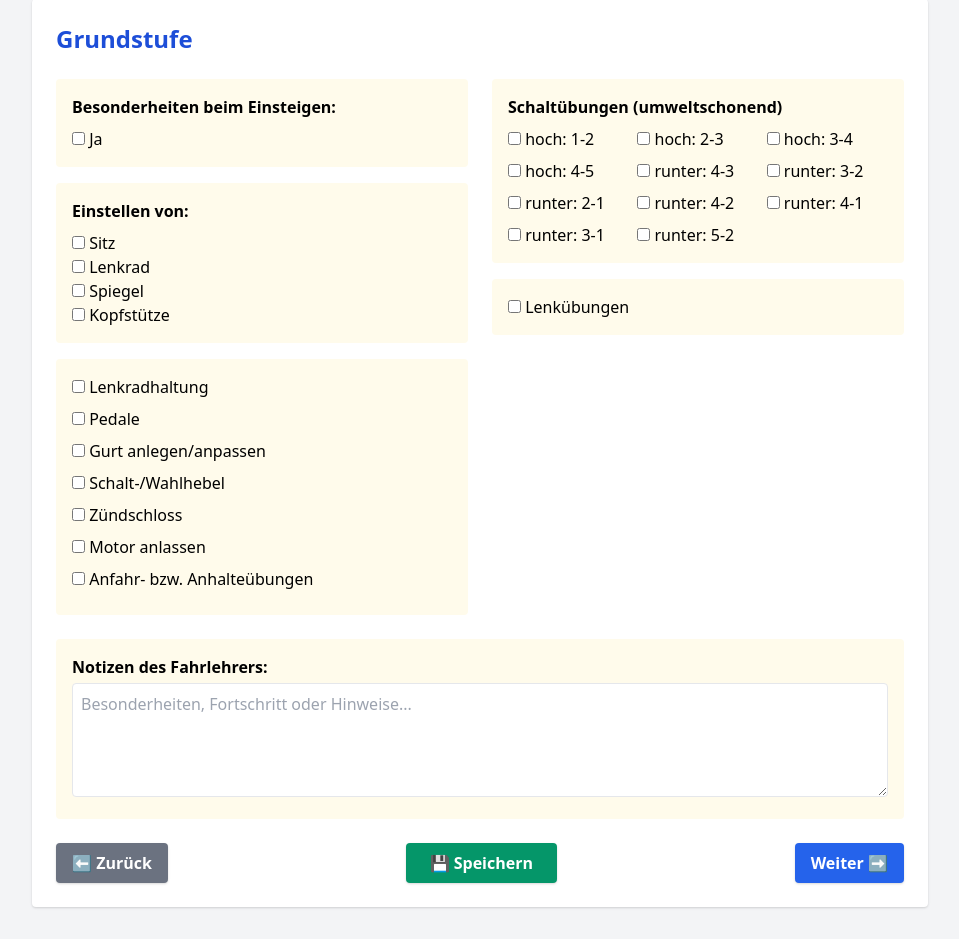
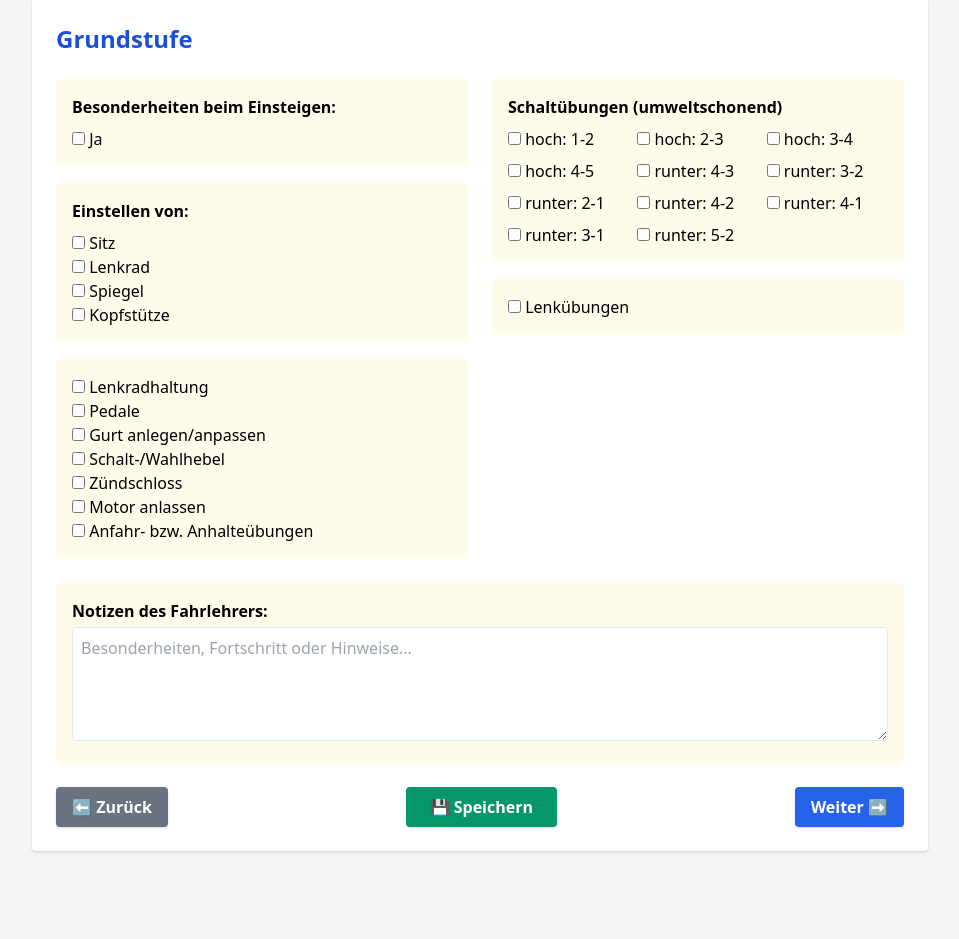
Before and after one commit to eyfahrlehrer/schuelerakte, a Flask app: template templates/grundstufe.html in a window 1280 px wide. Shown: the part 33-972 px from the top of the page, without its empty margins (160-1119 px from the left). After the commit the page ends 885 px from the top, so only its background shows below. Run offline with Flask 3, Linux system fonts and the light colour scheme; the template is opened without the code that fills it, so the values that code supplies are empty.

Commit message:
Update grundstufe.html

```diff
--- a/templates/grundstufe.html
+++ b/templates/grundstufe.html
@@ -2,26 +2,34 @@
 <html lang="de">
 <head>
   <meta charset="UTF-8">
-  <title>Grundstufe – Ausbildungsdiagrammkarte</title>
+  <title>Grundstufe</title>
   <link href="https://cdn.jsdelivr.net/npm/tailwindcss@2.2.19/dist/tailwind.min.css" rel="stylesheet">
+  <script>
+    function closeAlert() {
+      document.getElementById("fehlerbox").style.display = "none";
+    }
+  </script>
 </head>
 <body class="bg-gray-100 p-8">
   <div class="max-w-4xl mx-auto bg-white p-6 rounded shadow">
     <h1 class="text-2xl font-bold text-blue-700 mb-6">Grundstufe</h1>
 
     <form method="POST" class="space-y-6">
+
       {% if status %}
-        <div class="bg-green-100 border-l-4 border-green-500 text-green-700 p-4 rounded">
-          {{ status }}
-        </div>
+      <div id="fehlerbox" class="bg-green-100 border-l-4 border-green-500 text-green-700 p-4 rounded relative">
+        <span class="absolute top-0 right-2 text-xl cursor-pointer" onclick="closeAlert()">×</span>
+        {{ status }}
+      </div>
       {% endif %}
 
       <div class="grid grid-cols-1 md:grid-cols-2 gap-6">
-        <!-- Spalte 1 -->
+        <!-- Linke Spalte -->
         <div class="space-y-4">
+
           <div class="bg-yellow-50 p-4 rounded">
             <label class="block font-semibold mb-2">Besonderheiten beim Einsteigen:</label>
-            <input type="checkbox" name="einsteigen"> <span>Ja</span>
+            <label><input type="checkbox" name="einsteigen"> Ja</label>
           </div>
 
           <div class="bg-yellow-50 p-4 rounded">
@@ -33,17 +41,17 @@
           </div>
 
           <div class="bg-yellow-50 p-4 rounded">
-            <label class="block mb-2"><input type="checkbox" name="lenkhaltung"> Lenkradhaltung</label>
-            <label class="block mb-2"><input type="checkbox" name="pedale"> Pedale</label>
-            <label class="block mb-2"><input type="checkbox" name="guert"> Gurt anlegen/anpassen</label>
-            <label class="block mb-2"><input type="checkbox" name="wahlhebel"> Schalt-/Wahlhebel</label>
-            <label class="block mb-2"><input type="checkbox" name="zuendschloss"> Zündschloss</label>
-            <label class="block mb-2"><input type="checkbox" name="motor"> Motor anlassen</label>
-            <label class="block mb-2"><input type="checkbox" name="anhalteuebungen"> Anfahr- bzw. Anhalteübungen</label>
+            <label class="block"><input type="checkbox" name="lenkhaltung"> Lenkradhaltung</label>
+            <label class="block"><input type="checkbox" name="pedale"> Pedale</label>
+            <label class="block"><input type="checkbox" name="guert"> Gurt anlegen/anpassen</label>
+            <label class="block"><input type="checkbox" name="wahlhebel"> Schalt-/Wahlhebel</label>
+            <label class="block"><input type="checkbox" name="zuendschloss"> Zündschloss</label>
+            <label class="block"><input type="checkbox" name="motor"> Motor anlassen</label>
+            <label class="block"><input type="checkbox" name="anhalteuebungen"> Anfahr- bzw. Anhalteübungen</label>
           </div>
         </div>
 
-        <!-- Spalte 2 -->
+        <!-- Rechte Spalte -->
         <div class="space-y-4">
           <div class="bg-yellow-50 p-4 rounded">
             <h2 class="font-semibold mb-2">Schaltübungen (umweltschonend)</h2>
@@ -75,15 +83,9 @@
 
       <!-- Navigation -->
       <div class="mt-6 flex flex-col md:flex-row justify-between items-center gap-4">
-        <a href="{{ url_for('stammdaten') }}" class="bg-gray-500 hover:bg-gray-600 text-white font-semibold py-2 px-4 rounded shadow">
-          ⬅️ Zurück
-        </a>
-        <button type="submit" class="bg-green-600 hover:bg-green-700 text-white font-semibold py-2 px-6 rounded shadow">
-          💾 Speichern
-        </button>
-        <a href="{{ url_for('aufbaustufe') }}" class="bg-blue-600 hover:bg-blue-700 text-white font-semibold py-2 px-4 rounded shadow">
-          Weiter ➡️
-        </a>
+        <a href="{{ url_for('stammdaten') }}" class="bg-gray-500 hover:bg-gray-600 text-white font-semibold py-2 px-4 rounded shadow">⬅️ Zurück</a>
+        <button type="submit" class="bg-green-600 hover:bg-green-700 text-white font-semibold py-2 px-6 rounded shadow">💾 Speichern</button>
+        <a href="{{ url_for('aufbaustufe') }}" class="bg-blue-600 hover:bg-blue-700 text-white font-semibold py-2 px-4 rounded shadow">Weiter ➡️</a>
       </div>
     </form>
   </div>
```
